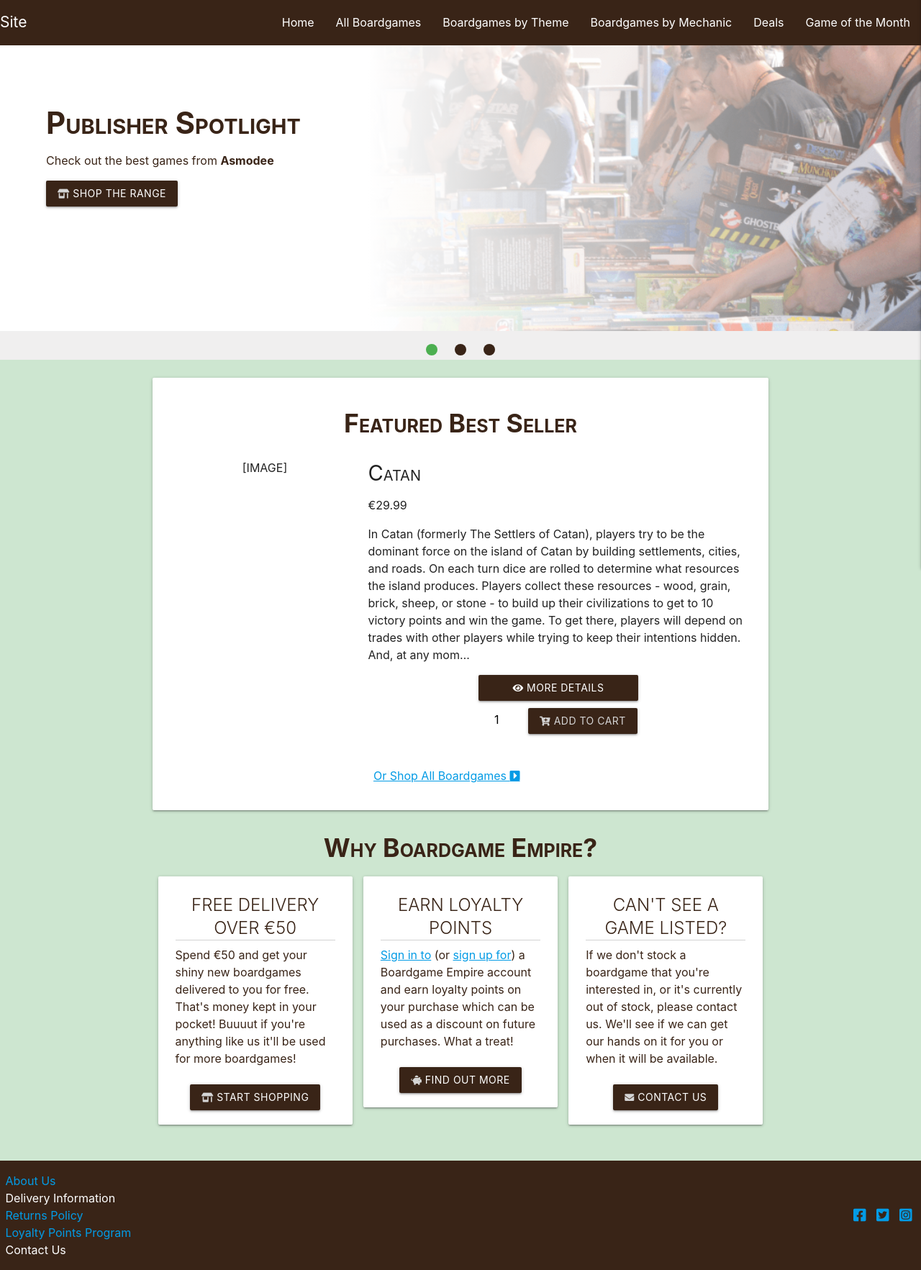
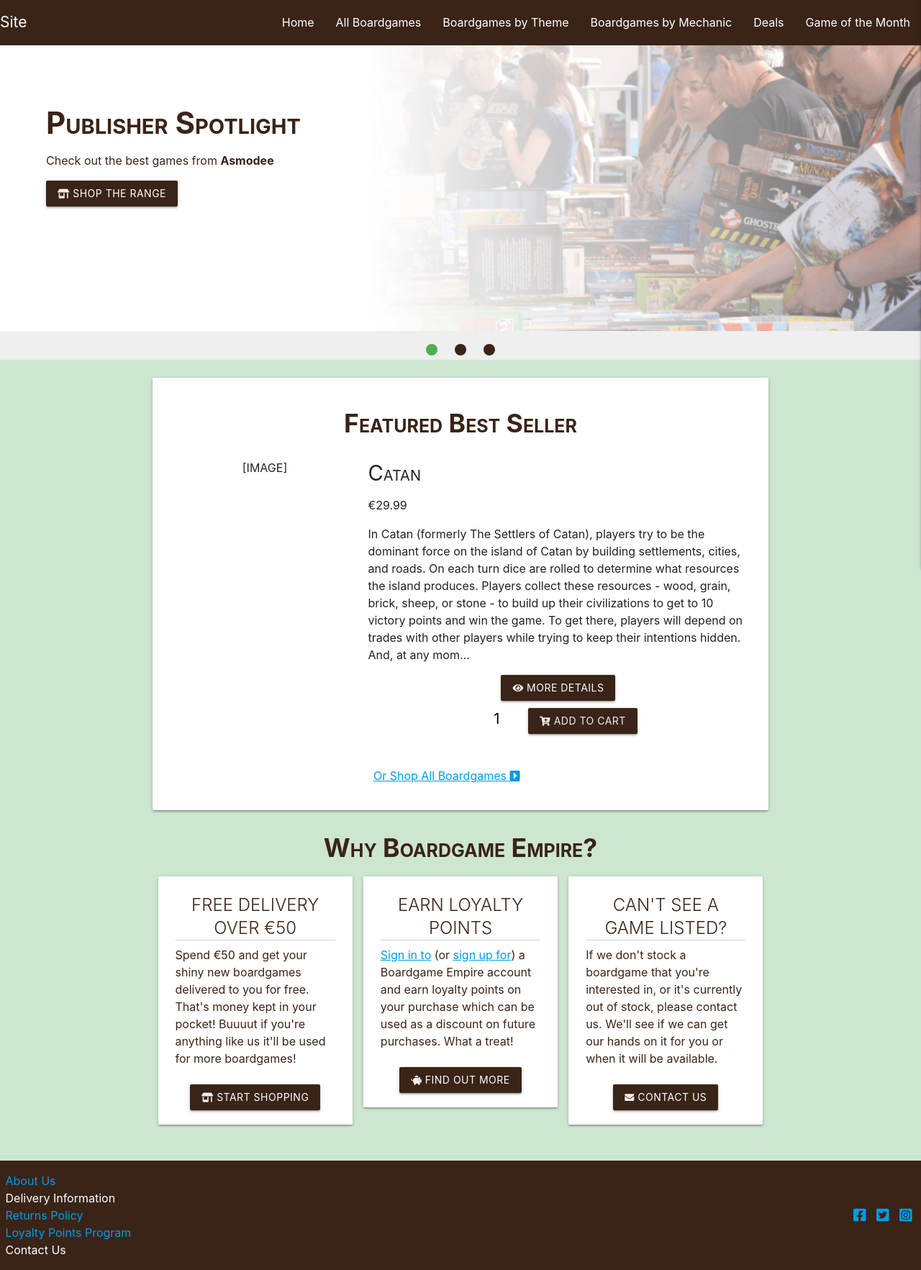
Before and after one commit to mark-obeirne/boardgameempire, a Django app: page / in a window 1280 px wide. Shown: the part 70-1835 px from the top of the page at 72% size. Run offline with Django 3.2, Linux system fonts and the light colour scheme; data comes from the database, SQL or seed files in the repository; parts of the project's set-up code (start-up, migrations or seed data) failed here and were passed over; some libraries are stand-ins or nearby versions.

Commit message:
Update style of quantity input buttons
- Center the quantity input submit button
- Increase size of quantity adjustment buttons
- Remove media queries for More Details button
- Update colour of text-light class to match bg-light

```diff
--- a/static/css/base.css
+++ b/static/css/base.css
@@ -80,6 +80,10 @@ footer .row {
     text-decoration: underline;
 }
 
+#product-qty-input {
+    font-size: 2rem;
+}
+
 
 /* Buttons */
 
@@ -104,6 +108,15 @@ footer .row {
 .last-btn {
     margin-bottom: 2rem;
 }
+
+.qty-submit {
+    margin: 0 auto;
+}
+
+.qty-btn {
+    font-size: 2.5rem;
+}
+
 
 /* Images */
 
@@ -198,7 +211,7 @@ a.bg-brown:focus {
 }
 
 .text-light {
-    color: #d5d5d5;
+    color: #f0efef;
 }
 
 .text-brown {
@@ -403,12 +416,6 @@ input[type="submit" i] {
     }
 }
 
-@media screen and (min-width: 726px) {
-    .details-btn {
-        width: 100%;
-    }
-}
-
 @media screen and (min-width: 768px) {
     #spinner-overlay img {
         left: 40%;
@@ -439,10 +446,6 @@ input[type="submit" i] {
     #spinner-overlay img {
         left: 50%;
     }
-
-    .details-btn {
-        width: 42%;
-    }
 }
 
 @media screen and (min-width: 1680px) {
```
